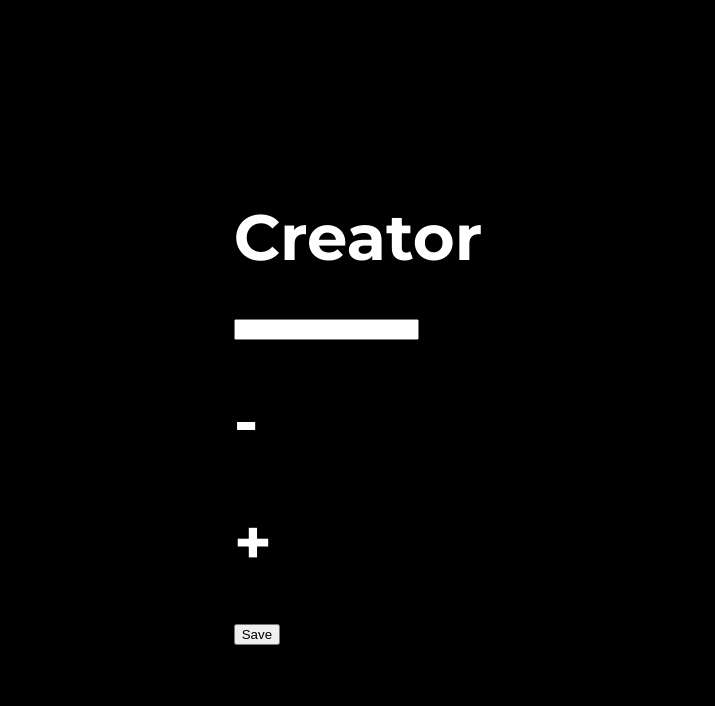
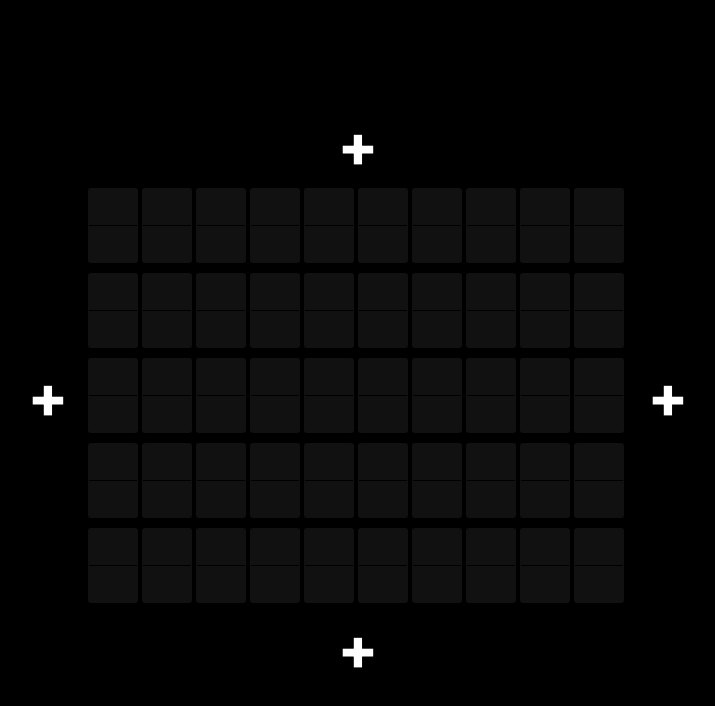
Before and after one commit to luketmillar/luketmillar.com, a React (Create React App) app: page /project/split-flap/create in a window 1280 px wide. Shown: the top 706 px of the page, without its empty margins (282-997 px from the left). Built offline with nearby package versions, Linux system fonts and the light colour scheme.

Commit message:
Creator.

```diff
--- a/src/index.css
+++ b/src/index.css
@@ -1,5 +1,6 @@
 * {
   box-sizing: border-box;
+  margin: 0;
 }
 :root {
   --app-height: 100%;
--- a/src/projects/marquee/Board.tsx
+++ b/src/projects/marquee/Board.tsx
@@ -1,14 +1,20 @@
 import React from 'react'
 import SplitFlap from './SplitFlap'
 import { Layout } from './layout'
+import { characterList } from './characters'
+import { duplicate } from './utils'
 
-const duplicate = (x: (i: number) => React.ReactNode, n: number) => Array.from(new Array(n), (_, i) => x(i))
+const keyboardEvents = ['ArrowLeft', 'ArrowRight', 'ArrowUp', 'ArrowDown', 'Backspace']
 
 interface IProps {
     messageLayout: Layout
+    cellSize: { width: number, height: number }
+    editor?: boolean
+    onChangeMessage?: (row: number, column: number, character: string) => void
+    onKeyboardNavigation?: (row: number, column: number, character: string) => void
     onComplete: () => void
 }
-const Board = ({ messageLayout, onComplete }: IProps) => {
+const Board = ({ messageLayout, cellSize, onComplete, onChangeMessage, onKeyboardNavigation, editor }: IProps) => {
     const completion = React.useMemo(() => new CompletionTracker(onComplete), [onComplete])
 
     React.useMemo(() => {
@@ -21,16 +27,31 @@ const Board = ({ messageLayout, onComplete }: IProps) => {
     const width = messageLayout[0].length
 
     const center = Math.floor(width / 2)
+
+    const onCellKeyDown = (row: number, column: number, e: React.KeyboardEvent) => {
+        const character = e.key?.toUpperCase()
+        if (characterList.includes(character)) {
+            onChangeMessage?.(row, column, character)
+        } else if (keyboardEvents.includes(e.key)) {
+            onKeyboardNavigation?.(row, column, e.key)
+        }
+    }
+
     return <div>
         {duplicate((row: number) => (
             <div key={`row-${row}`} style={{ display: 'flex' }}>
                 {duplicate((column: number) => (
                     <SplitFlap
                         key={`column-${column}`}
-                        delay={Math.abs(center - column) * 5}
+                        delay={editor ? 0 : Math.abs(center - column) * 5}
                         character={messageLayout[row][column]}
                         onStart={completion.cellStart}
                         onComplete={completion.cellComplete}
+                        size={cellSize}
+                        selectable={editor}
+                        onKeyDown={onChangeMessage ? e => onCellKeyDown(row, column, e) : undefined}
+                        row={row}
+                        column={column}
                     />
                 ), width)}
             </div>), height)}</div>
--- a/src/projects/marquee/Creator.tsx
+++ b/src/projects/marquee/Creator.tsx
@@ -1,33 +1,87 @@
 import React from 'react'
+import Board from './Board'
+import * as generator from './generator'
 
-const duplicate = (x: (i: number) => React.ReactNode, n: number) => Array.from(new Array(n), (_, i) => x(i))
+const onComplete = () => null
+const size = { width: 50, height: 75 }
 
 interface IProps {
     onCreate: (messages: string[]) => void
 }
 const Creator = ({ onCreate }: IProps) => {
-    const [count, setCount] = React.useState(1)
-    const handleSubmit = (e: React.FormEvent<HTMLFormElement>) => {
-        e.preventDefault()
-        const formData = new FormData(e.target as HTMLFormElement)
-        const messages: string[] = []
-        for (let i = 0; i < count; i++) {
-            const message = formData.get(`message-${i}`)?.toString()
-            if (message) {
-                messages.push(message)
+    const [layout, setLayout] = React.useState(generator.emptyLayout(10, 5))
+    const height = layout.length
+    const width = layout[0].length
+    const handleCharacterChange = React.useCallback((row: number, column: number, character: string) => {
+        if (character === 'Backspace') {
+            layout[row][column] = ' '
+        } else {
+            layout[row][column] = character
+        }
+        // go right
+        const newColumn = Math.min(column + 1, width - 1)
+        document.getElementById(`${row}-${newColumn}`)?.focus()
+
+        setLayout([...layout])
+    }, [layout, width])
+
+    const addRow = (index: number) => {
+        setLayout([...layout.slice(0, index), generator.emptyRow(width), ...layout.slice(index)])
+    }
+    const addColumn = (index: number) => {
+        const newLayout = layout.map(row => {
+            return [...row.slice(0, index), ' ', ...row.slice(index)]
+        })
+        setLayout(newLayout)
+    }
+
+    const handleKeyboardEvent = React.useCallback((row: number, column: number, character: string) => {
+        switch (character) {
+            case 'Backspace': {
+                layout[row][column] = ' '
+                setLayout([...layout])
+                const newColumn = Math.max(column - 1, 0)
+                document.getElementById(`${row}-${newColumn}`)?.focus()
+                return
+            }
+            case 'ArrowLeft': {
+                const newColumn = Math.max(column - 1, 0)
+                document.getElementById(`${row}-${newColumn}`)?.focus()
+                return
+            }
+            case 'ArrowRight': {
+                const newColumn = Math.min(column + 1, width - 1)
+                document.getElementById(`${row}-${newColumn}`)?.focus()
+                return
+            }
+            case 'ArrowUp': {
+                const newRow = Math.max(row - 1, 0)
+                document.getElementById(`${newRow}-${column}`)?.focus()
+                return
+            }
+            case 'ArrowDown': {
+                const newRow = Math.min(row + 1, height - 1)
+                document.getElementById(`${newRow}-${column}`)?.focus()
+                return
             }
         }
-        if (messages.length > 0) {
-            onCreate(messages)
-        }
-    }
-    return <form onSubmit={handleSubmit}>
-        <h1>Creator</h1>
-        {duplicate(i => <div><input name={`message-${i}`} key={i} /></div>, count)}
-        <h1 onClick={() => setCount(i => i - 1)}>-</h1>
-        <h1 onClick={() => setCount(i => i + 1)}>+</h1>
-        <button type="submit">Save</button>
-    </form>
+    }, [layout, height, width])
+
+    return <div style={{ display: 'flex', flexDirection: 'column', alignItems: 'center', justifyContent: 'center' }}>
+        <div onClick={() => addRow(0)}>
+            <h1 style={{ width: 80, textAlign: 'center' }}>+</h1>
+        </div>
+        <div style={{ display: 'flex', alignItems: 'center', justifyContent: 'center' }}>
+            <h1 onClick={() => addColumn(0)} style={{ width: 80, textAlign: 'center' }}>+</h1>
+            <div>
+                <Board editor onChangeMessage={handleCharacterChange} onKeyboardNavigation={handleKeyboardEvent} messageLayout={layout} cellSize={size} onComplete={onComplete} />
+            </div>
+            <h1 onClick={() => addColumn(width)} style={{ width: 80, textAlign: 'center' }}>+</h1>
+        </div>
+        <div onClick={() => addRow(height)}>
+            <h1 style={{ width: 80, textAlign: 'center' }}>+</h1>
+        </div>
+    </div>
 }
 
 export default Creator
--- a/src/projects/marquee/SplitFlap.tsx
+++ b/src/projects/marquee/SplitFlap.tsx
@@ -1,6 +1,7 @@
 import React from 'react'
 import styled from 'styled-components'
 import { getIndex, characterList } from "./characters"
+import Colors from 'colors'
 
 const Flap = styled.div<{ width: number, height: number }>`
     position: relative;
@@ -30,18 +31,28 @@ const Flap = styled.div<{ width: number, height: number }>`
         height: 1px;
         background-color: #000;
     }
+
+    border: 1px solid transparent;
+    :focus, :active {
+        border-color: ${Colors.aqua};
+        outline: none;
+    }
 `
 
 interface IProps {
     character: string
+    row: number
+    column: number
     onStart: () => void
     onComplete: () => void
-    // size: { width: number, height: number }
+    size: { width: number, height: number }
+    selectable?: boolean
+    onKeyDown?: React.KeyboardEventHandler
     onClick?: React.MouseEventHandler
     delay: number
 }
 
-const SplitFlap = ({ character, onStart, onComplete, onClick, delay }: IProps) => {
+const SplitFlap = ({ character, row, column, size, onStart, onComplete, onClick, delay, selectable, onKeyDown }: IProps) => {
     character = character.toLocaleUpperCase()
     const [displayCharacter, setDisplayCharacter] = React.useState(character)
     const displayCharacterRef = React.useRef(displayCharacter)
@@ -74,7 +85,7 @@ const SplitFlap = ({ character, onStart, onComplete, onClick, delay }: IProps) =
     }, [character, delay, onComplete, onStart])
 
     displayCharacterRef.current = displayCharacter
-    return <Flap width={50} height={75} onClick={onClick}>{displayCharacter}</Flap>
+    return <Flap id={`${row}-${column}`} onKeyDown={onKeyDown} tabIndex={selectable ? 0 : undefined} width={size.width} height={size.height} onClick={onClick}>{displayCharacter}</Flap>
 }
 
 const skipFrames = (n: number, fn: () => void) => {
--- /dev/null
+++ b/src/projects/marquee/generator.ts
@@ -0,0 +1,8 @@
+import { duplicate } from './utils'
+
+export const emptyLayout = (width: number, height: number) => {
+    return duplicate(() => emptyRow(width), height)
+}
+export const emptyRow = (width: number) => {
+    return duplicate(() => ' ', width)
+}
--- a/src/projects/marquee/index.tsx
+++ b/src/projects/marquee/index.tsx
@@ -8,9 +8,11 @@ import { getLayout, getRandomLayout } from './layout'
 
 const testMessages = [
     'This is a Split Flap board',
-    'You can make your own',
     'This was made by @ltm',
+    'Make your own.                   Coming soon.',
 ]
+
+const size = { width: 30, height: 45 }
 
 const Marquee = () => {
     const history = useHistory()
@@ -44,7 +46,7 @@ const Marquee = () => {
                 <Creator onCreate={onCreate} />
             </Route>
             <Route>
-                <Board messageLayout={layout} onComplete={nextMessage} />
+                <Board messageLayout={layout} onComplete={nextMessage} cellSize={size} />
                 {/* <CreateButton to="/project/split-flap/create">Create</CreateButton> */}
             </Route>
         </Switch>
--- a/src/projects/marquee/layout.ts
+++ b/src/projects/marquee/layout.ts
@@ -32,7 +32,7 @@ const splitIntoLines = (message: string, width: number, height: number) => {
         const extraLines = splitSpaces.map((splitSpaceIndex, i) => {
             return message.slice(splitSpaceIndex + 1, splitSpaces[i + 1]).trim()
         })
-        lines = [message.slice(0, splitSpaces[0]), ...extraLines]
+        lines = [message.slice(0, splitSpaces[0]).trim(), ...extraLines]
     }
     return lines
 
--- /dev/null
+++ b/src/projects/marquee/utils.ts
@@ -0,0 +1 @@
+export const duplicate = <T>(x: (i: number) => T, n: number) => Array.from(new Array(n), (_, i) => x(i))
```
